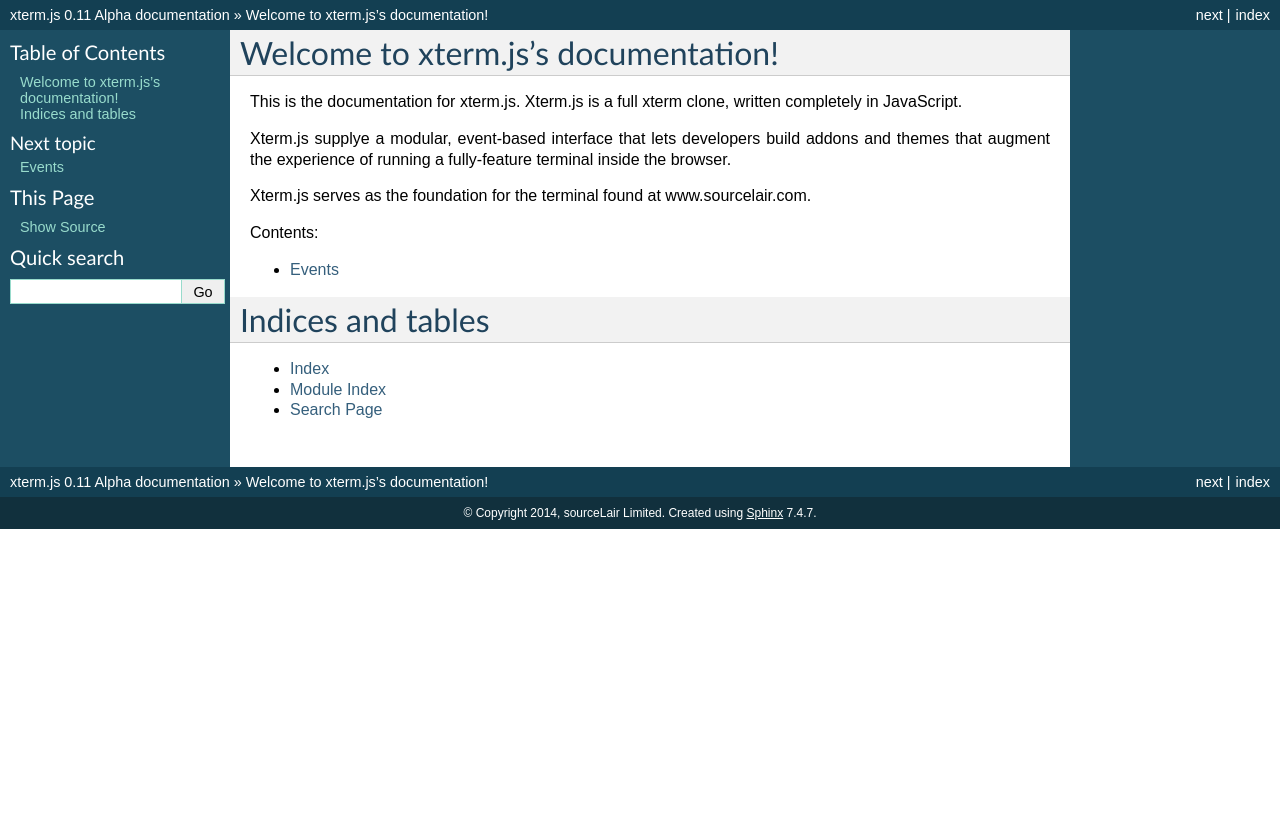
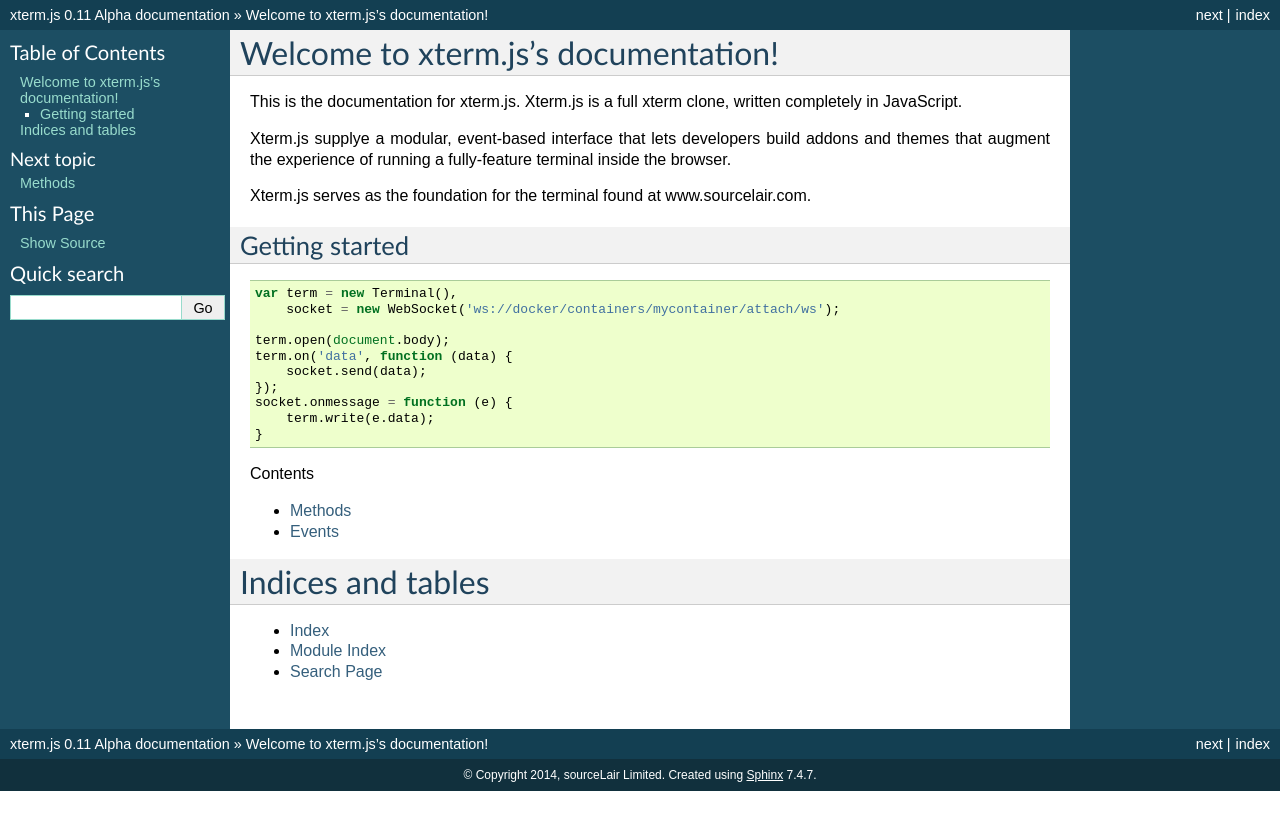
Before and after one commit to JoelEinbinder/snail, a Sphinx documentation site: the page built from xterm.js/docs/index.rst, in a window 1280 px wide. Shown: the top 830 px of the page. Built offline with Sphinx 7.4.7, drawn with Linux system fonts in a browser that asks for light colours.

Commit message:
Started documenting methods
Also added Getting Started section in docs

```diff
--- a/xterm.js/docs/index.rst
+++ b/xterm.js/docs/index.rst
@@ -13,11 +13,29 @@
 
 Xterm.js serves as the foundation for the terminal found at www.sourcelair.com.
 
-Contents:
+Getting started
+^^^^^^^^^^^^^^^
+
+.. code-block:: javascript
+
+   var term = new Terminal(),
+       socket = new WebSocket('ws://docker/containers/mycontainer/attach/ws');
+
+   term.open(document.body);
+   term.on('data', function (data) {
+       socket.send(data);
+   });
+   socket.onmessage = function (e) {
+       term.write(e.data);
+   }
+
+
+Contents
 
 .. toctree::
    :maxdepth: 1
 
+   methods
    events
 
 
```
Also changed, not shown: xterm.js/docs/methods.rst (added, +47 -0 lines).
